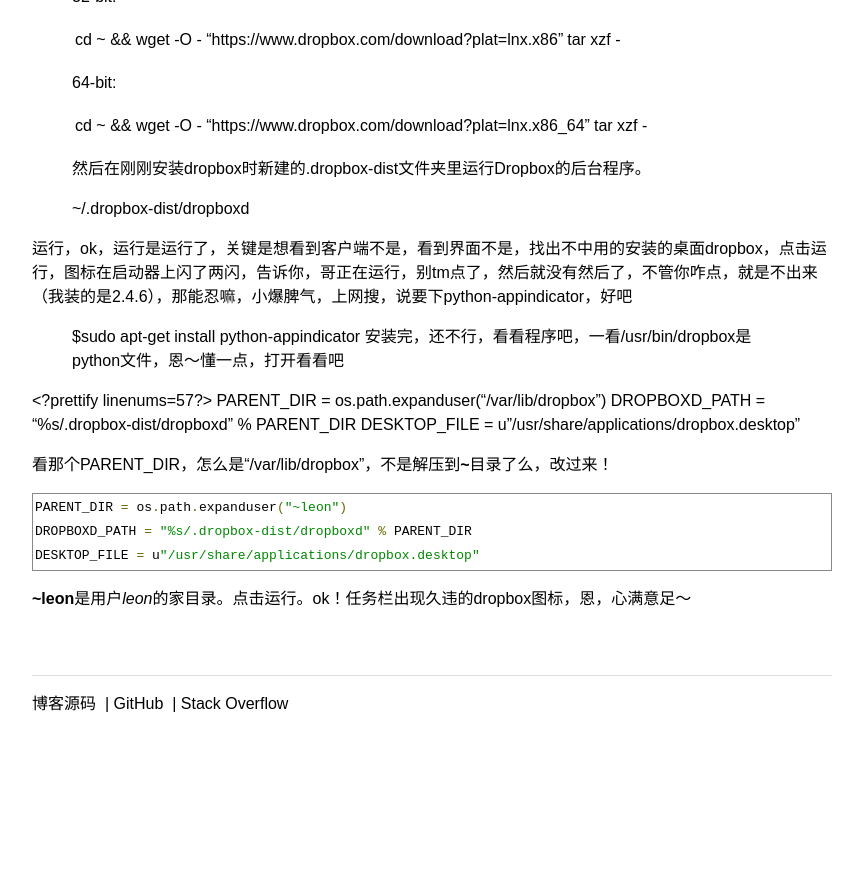
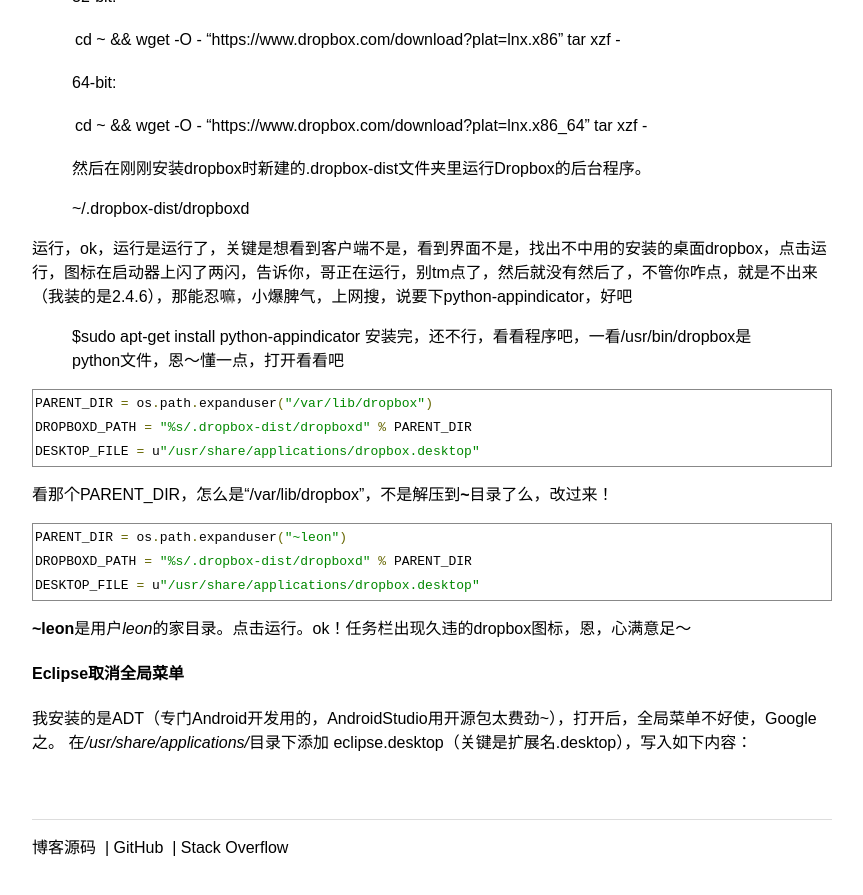
Before and after one commit to leongithub/blog, a Jekyll site: the page built from _posts/2013-11-10-os.md, in a window 1280 px wide and 900 px high, scrolled down 1126 px. Shown: the top 895 px of the window, without its empty margins (208-1071 px from the left). Built offline with Jekyll 4.4.1, drawn with Linux system fonts in a browser that asks for light colours; comment, search, counter and statistics services are not loaded; before the commit the page ends 1882 px from its top, so only the background shows below that.

Commit message:
update blog

```diff
--- a/_posts/2013-11-10-os.md
+++ b/_posts/2013-11-10-os.md
@@ -47,10 +47,11 @@
 >$sudo apt-get install python-appindicator
 安装完，还不行，看看程序吧，一看/usr/bin/dropbox是python文件，恩～懂一点，打开看看吧
 
-<?prettify linenums=57?>
-	PARENT_DIR = os.path.expanduser("/var/lib/dropbox")
-	DROPBOXD_PATH = "%s/.dropbox-dist/dropboxd" % PARENT_DIR
-	DESKTOP_FILE = u"/usr/share/applications/dropbox.desktop"
+<pre class="prettyprint">
+PARENT_DIR = os.path.expanduser("/var/lib/dropbox")
+DROPBOXD_PATH = "%s/.dropbox-dist/dropboxd" % PARENT_DIR
+DESKTOP_FILE = u"/usr/share/applications/dropbox.desktop"
+</pre>
 
 看那个PARENT_DIR，怎么是“/var/lib/dropbox”，不是解压到**~**目录了么，改过来！
 
@@ -61,3 +62,9 @@
 </pre>
 
 **~leon**是用户*leon*的家目录。点击运行。ok！任务栏出现久违的dropbox图标，恩，心满意足～
+
+
+####Eclipse取消全局菜单
+
+我安装的是ADT（专门Android开发用的，AndroidStudio用开源包太费劲~），打开后，全局菜单不好使，Google之。
+在*/usr/share/applications/*目录下添加 eclipse.desktop（关键是扩展名.desktop），写入如下内容：
```
